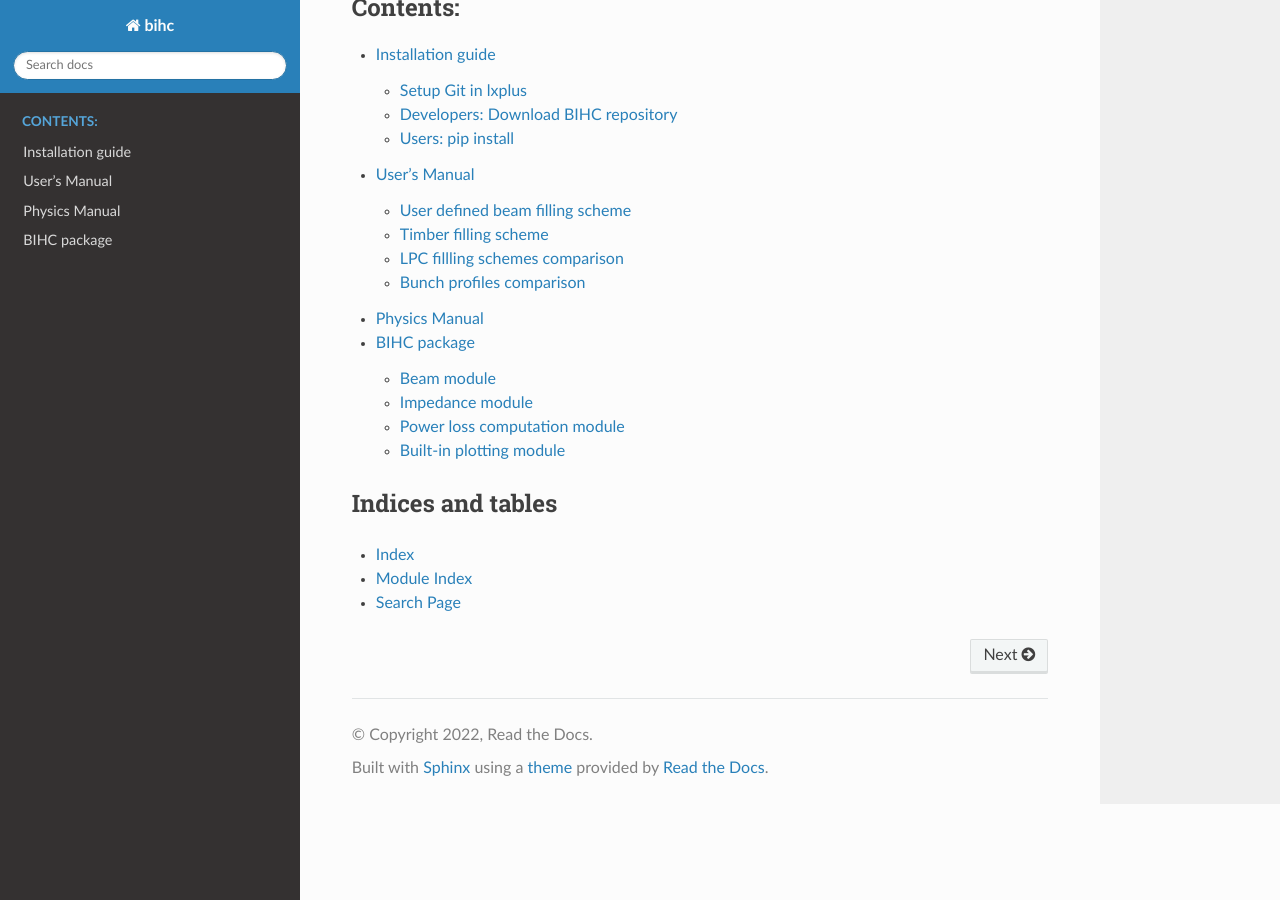
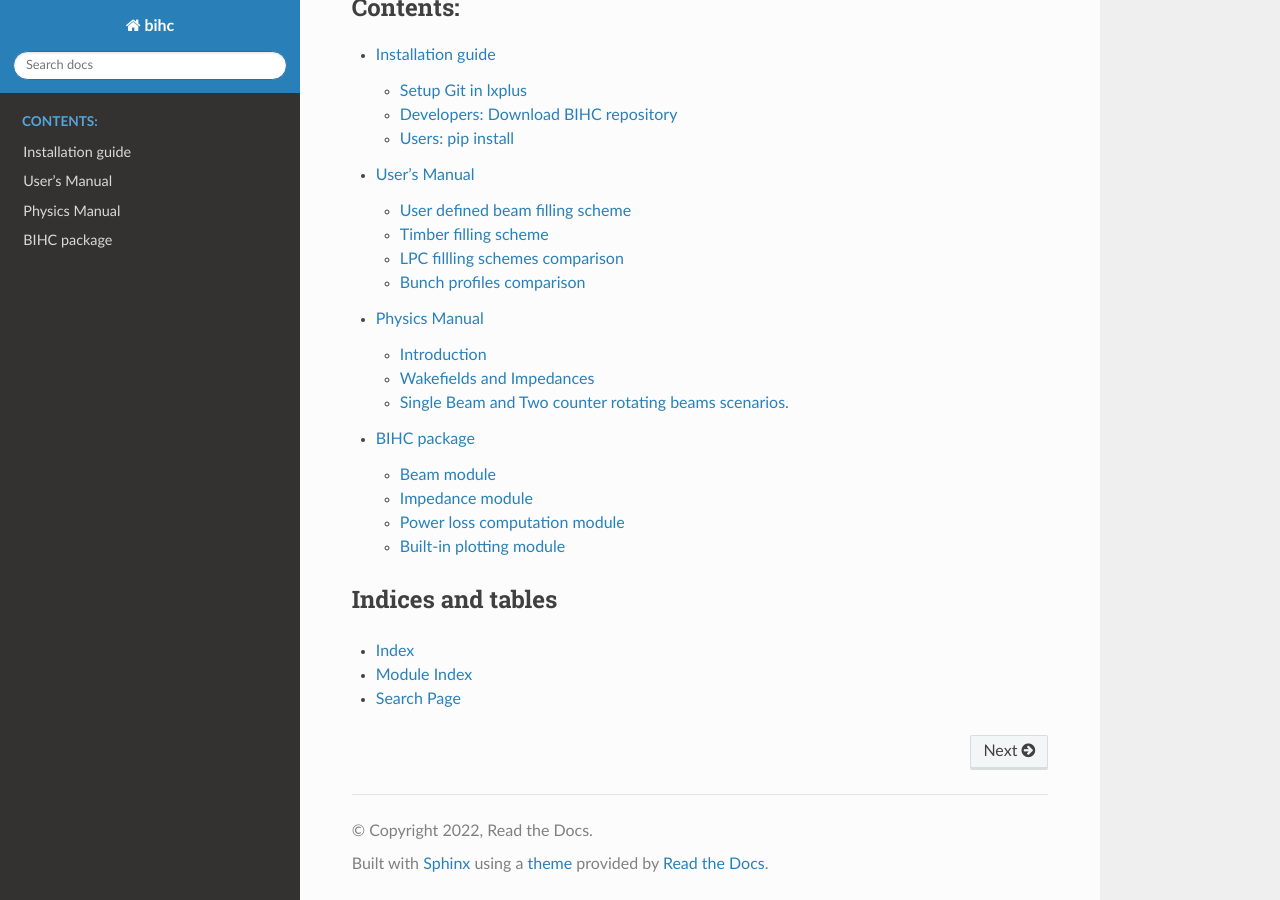
Before and after one commit to ImpedanCEI/BIHC, a Sphinx documentation site: the page built from docs/index.rst, in a window 1280 px wide and 900 px high, scrolled down 538 px. Built offline with Sphinx 7.4.7 and the Read the Docs theme 2.0.0, drawn with Linux system fonts in a browser that asks for light colours; pages that are not in the unit, such as notebooks, are missing from menus; some of the changed lines change nothing that is shown.

Commit message:
add physics guide

```diff
--- a/docs/physicsguide.md
+++ b/docs/physicsguide.md
@@ -1,5 +1,6 @@
 # Physics Manual
 
+This section aims to provide the user with the basic physics behind the beam induced heating computation. For a more detailed explanation, we encourage to check to the references provided below.
 
 <div class="warning">
 <div class="admonition-title">
@@ -7,3 +8,48 @@
 </div>
 This documentation is currently under development
 </div>
+
+
+## Introduction
+When a particle beam passes into the vacuum chamber of an accelerator component, it will electromagnetically interact with its surroundings. One of the most critical effects that occur is heating due to the passage of the beam, known as Beam-Induced Heating (BIH).
+
+As a result, an accurate design stage is required to account for this effect.
+
+This code allows the calculation of heating due to Impedance effects in a high-current accelerator ring considering:
+- one single beam in the vacuum chamber
+- two counter rotating beams in the same vacuum chamber
+
+The goal of this physics guide is to introduce the definition of all the quantities that are involved in the computation of BIH and to show the mathematical formulations that are implemented in the code.
+
+## Wakefields and Impedances [^1]
+
+The longitudinal wakefunction is defined as:
+$$
+w_z(x_s,y_s,x_t,y_t,s) = - \frac{1}{q_s q_t} \int_0^L F_z(x_s,y_s,s,x_t,y_t,z_t)dz_t
+$$
+Where, $q_s$ is the charge of the source particle, in position (x_s, y_s, z_s)), $q_t$ is the charge of the test particle particle in position (x_t, y_t, z_t), $s$ is the longitudinal distance between the two particles ($s = z_s - z_t$), $L$ is the accelerator component length and, $F_z$ is the longitudinal force acting on the test particle.
+
+The longitudinal beam-coupling impedance is defined as the Fourier transform of the longitudinal wakefunction:
+
+$$
+Z_z(\omega) = \int_{-\infty}^{\infty} w_z(s) e^{\frac{-j\omega s}{v}} \frac{ds}{v}
+$$
+Where, $j$ is the imaginary unit, $\omega$ is the angular frequency conjugate variable of the time delay $\tau = \frac{s}{v}$ and, $v$ is the particle velocity.
+
+## Single Beam and Two counter rotating beams scenarios.
+Single beam case:
+$$
+P_{loss} = 2 (f_0 eN_{beam})^2 \cdot \sum_{p=0}^{+\infty} |\Lambda(p\omega_0)|^2 Re[Z_z(p \omega_0)]
+$$
+Where, $f_0$ is the revolution frequency the machine, $e$ is the charge of the particle, $N_{beam}$ is the number of particles in the beam, $\Lambda$ is the normalized beam spectrum, $Re[Z_z]$ is the real part of the longitudinal beam-coupling impedance.
+
+Case of two identical counter-rotating beams, travelling in the same asymmetric vacuum chamber [^2]:
+$$
+P_{loss}(s) =
+(2 f_0 e N_{beam})^2 \cdot \sum_{p=0}^{+\infty} |\Lambda(p\omega_0)|^2 \cdot (Re[Z^0_z(p \omega_0)] + [\Delta y_1(s) + \Delta y_2(s)]Re[Z^1_z(p \omega_0)]) \cdot (1 - cos(p \omega_0 \tau_s))
+$$
+Where, $s$ is the location from the interaction point at which the power loss is being computed, $Z^0_z$ and $Z^1_z$ are the longitudinal impedances of order 0 and 1, $\Delta y_1(s)$ and $\Delta y_2(s)$ are the offsets from the geometrical center of respectively Beam 1 and Beam 2, $\tau_s = 2s/c$, with $c$ the speed of light, is the relative time delay of arrival at $s$ of the two beams.
+
+[^1]: Palumbo, L., et al. Wake Fields and Impedance. 2003. DOI.org (Datacite), https://doi.org/10.48550/ARXIV.PHYSICS/0309023.
+
+[^2]: Zannini, Carlo, et al. «Power Loss Calculation in Separated and Common Beam Chambers of the LHC». Proceedings of the 5th Int. Particle Accelerator Conf., vol. IPAC2014, 2014, p. 3 pages, 1.928 MB. DOI.org (Datacite), https://doi.org/10.18429/JACOW-IPAC2014-TUPRI061.
```
